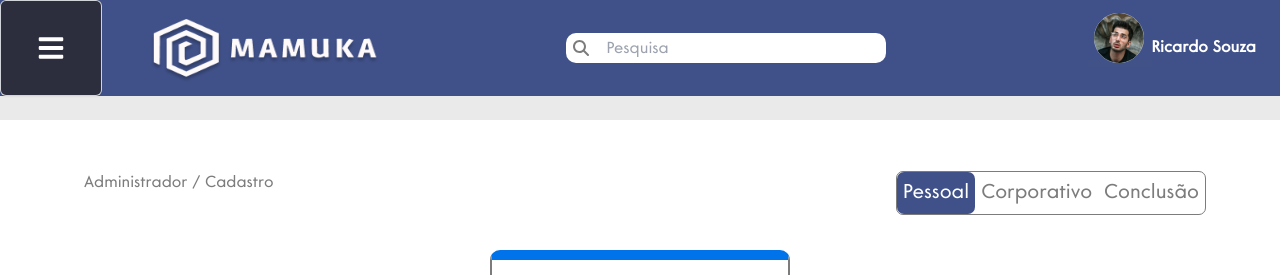
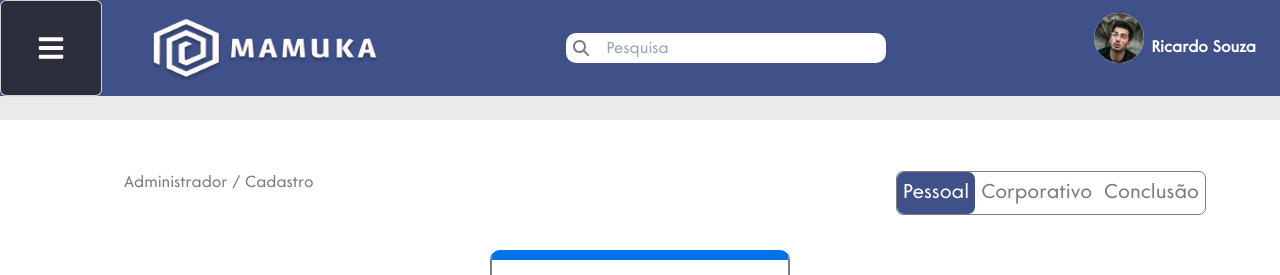
Before and after one commit to MamukaSenai/React-Mamuka, a React (Vite) app: page /admpessoais in a window 1280 px wide. Shown: the top 275 px of the page. Built offline with nearby package versions, Linux system fonts and the light colour scheme.

Commit message:
atualizando paginas de cadastro

```diff
--- a/src/pages/Administrador/CadastroInfosConclusão/style.css
+++ b/src/pages/Administrador/CadastroInfosConclusão/style.css
@@ -34,8 +34,8 @@
 
         padding-top: 6px;
         flex-direction: row-reverse;
-         margin-left: 20px;
-         margin-top: 4px;
+        margin-left: 60px;
+        margin-top: 5px;
      }
 
 #CadastroConclusao .linha_sup_dir {
--- a/src/pages/Administrador/CadastroInfosCorporativas/style.css
+++ b/src/pages/Administrador/CadastroInfosCorporativas/style.css
@@ -36,7 +36,7 @@
 
         padding-top: 6px;
         flex-direction: row-reverse;
-         margin-left: 20px;
+        margin-left: 60px;
         margin-top: 4px;
      }
 
--- a/src/pages/Administrador/CadastroInfosPessoais/style.css
+++ b/src/pages/Administrador/CadastroInfosPessoais/style.css
@@ -49,7 +49,7 @@
 
          padding-top: 6px;
          flex-direction: row-reverse;
-         margin-left: 20px;
+         margin-left: 60px;
          margin-top: 4px;
      }
 
```
Lines whose indentation alone changed are shown as unchanged.
